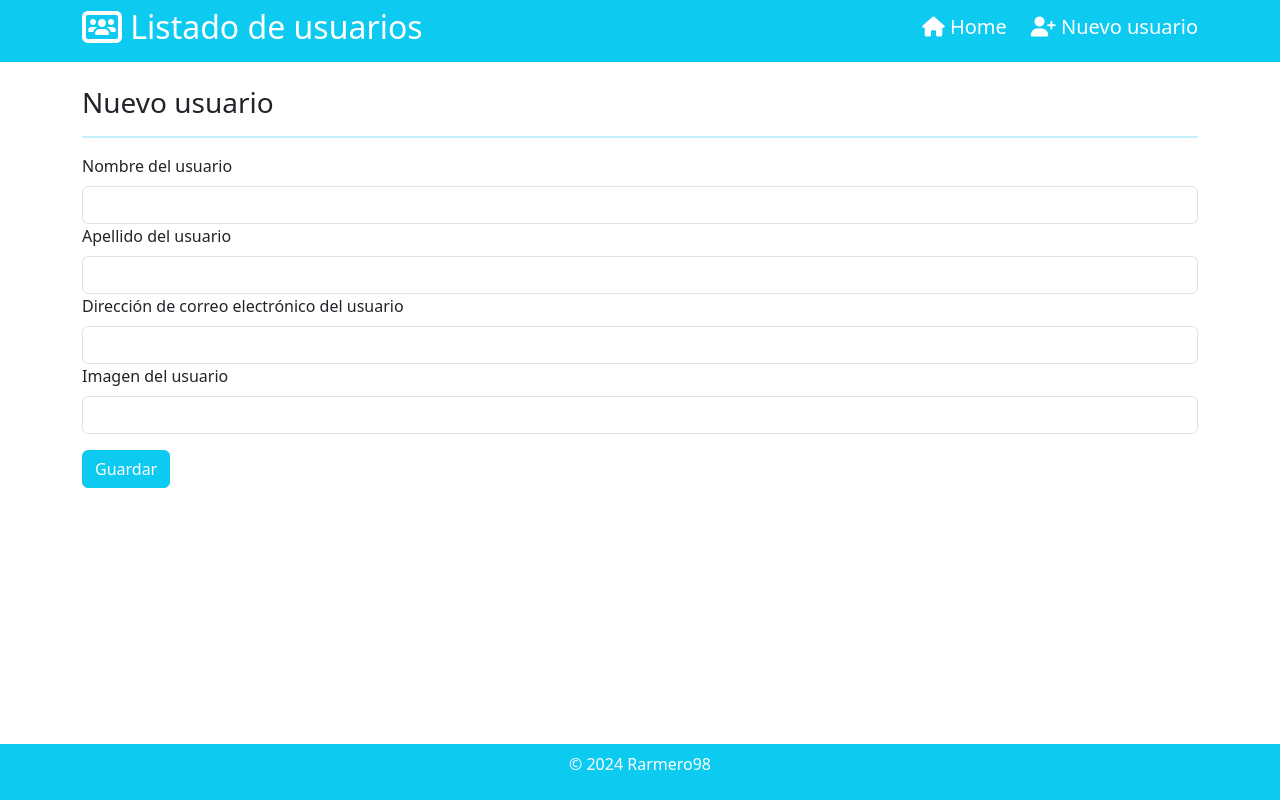
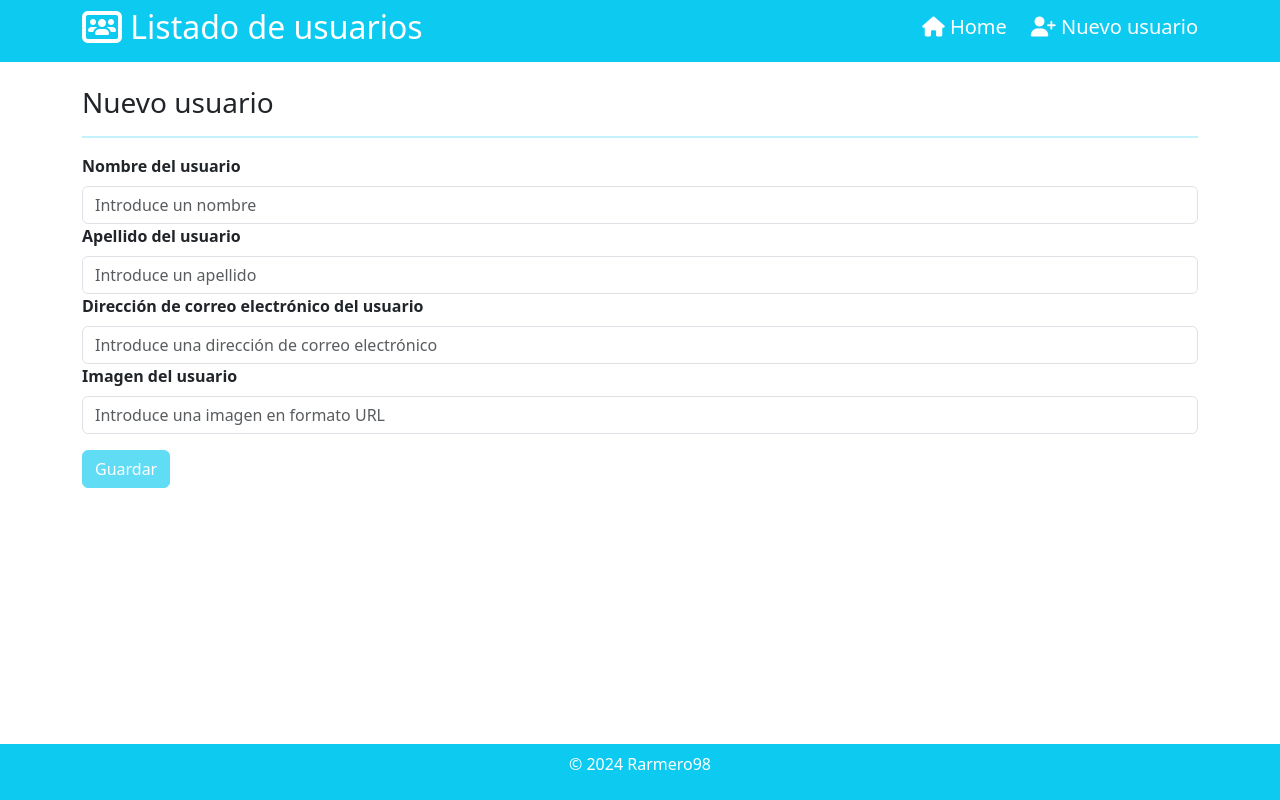
Before and after one commit to Rarmero98/usersListAngular, an Angular app: page /new/user in a window 1280 px wide. Built offline with nearby package versions, Linux system fonts and the light colour scheme.

Commit message:
Inclusión de los validadores para los distintos campos del formulario

```diff
--- a/src/app/pages/form/form.component.css
+++ b/src/app/pages/form/form.component.css
@@ -1,3 +1,17 @@
 .color {
   border-top: 2px solid #10ccf4;
 }
+
+input.ng-invalid.ng-touched {
+  border: 2px solid rgb(255, 38, 0);
+}
+
+input.ng-valid.ng-touched {
+  border: 2px solid rgb(47, 255, 0);
+}
+
+.error {
+  color: rgb(255, 38, 0);
+  font-size: 80%;
+  margin: 0 0 0 20px;
+}
--- a/src/app/pages/form/form.component.html
+++ b/src/app/pages/form/form.component.html
@@ -3,46 +3,82 @@
   <hr class="color" />
   <form [formGroup]="usersForm" (ngSubmit)="getDataForm()">
     <div>
-      <label class="form-label" for="first_name">Nombre del usuario</label>
+      <label class="form-label fw-semibold" for="first_name"
+        >Nombre del usuario</label
+      >
       <input
         class="form-control"
         type="text"
+        placeholder="Introduce un nombre"
         id="first_name"
         formControlName="first_name"
       />
+      @if (checkControl('first_name', 'required')) {
+      <p class="error">Campo requerido</p>
+      } @if (checkControl('first_name', 'pattern')) {
+      <p class="error">Debes introducir un nombre propio válido</p>
+      }
     </div>
     <div>
-      <label class="form-label" for="last_name">Apellido del usuario</label>
+      <label class="form-label fw-semibold" for="last_name"
+        >Apellido del usuario</label
+      >
       <input
         class="form-control"
         type="text"
+        placeholder="Introduce un apellido"
         id="last_name"
         formControlName="last_name"
       />
+      @if (checkControl('last_name', 'required')) {
+      <p class="error">Campo requerido</p>
+      } @if (checkControl('last_name', 'pattern')) {
+      <p class="error">Debes introducir un apellido válido</p>
+      }
     </div>
     <div>
-      <label class="form-label" for="email"
+      <label class="form-label fw-semibold" for="email"
         >Dirección de correo electrónico del usuario</label
       >
       <input
         class="form-control"
         type="email"
+        placeholder="Introduce una dirección de correo electrónico"
         id="email"
         formControlName="email"
       />
+      @if (checkControl('email', 'required')) {
+      <p class="error">Campo requerido</p>
+      } @if (checkControl('email', 'pattern')) {
+      <p class="error">
+        Debes introducir una dirección de correo electrónico válida
+      </p>
+      }
     </div>
     <div>
-      <label class="form-label" for="image">Imagen del usuario</label>
+      <label class="form-label fw-semibold" for="image"
+        >Imagen del usuario</label
+      >
       <input
         class="form-control"
         type="url"
+        placeholder="Introduce una imagen en formato URL"
         id="image"
         formControlName="image"
       />
+      @if (checkControl('image', 'required')) {
+      <p class="error">Campo requerido</p>
+      } @if (checkControl('image', 'pattern')) {
+      <p class="error">
+        Debes introducir una imagen en formato URL a través de un enlace que
+        empiece por http o https
+      </p>
+      }
     </div>
     <input
       type="submit"
       value="{{ action }}"
+      [disabled]="!usersForm.valid"
       class="btn btn-info text-white mt-3"
     />
   </form>
--- a/src/app/pages/form/form.component.ts
+++ b/src/app/pages/form/form.component.ts
@@ -1,5 +1,10 @@
 import { Component } from '@angular/core';
-import { FormControl, FormGroup, ReactiveFormsModule } from '@angular/forms';
+import {
+  FormControl,
+  FormGroup,
+  ReactiveFormsModule,
+  Validators,
+} from '@angular/forms';
 
 @Component({
   selector: 'app-form',
@@ -16,16 +21,42 @@ export class FormComponent {
   constructor() {
     this.usersForm = new FormGroup(
       {
-        first_name: new FormControl('', []),
-        last_name: new FormControl('', []),
-        email: new FormControl('', []),
-        image: new FormControl('', []),
+        first_name: new FormControl('', [
+          Validators.required,
+          Validators.pattern(/\b([A-ZÀ-ÿ][-,a-z. ']+[ ]*)+/),
+          // Procedencia de la expresión regular: https://regexr.com/3f8cm
+        ]),
+        last_name: new FormControl('', [
+          Validators.required,
+          Validators.pattern(/\b([A-ZÀ-ÿ][-,a-z. ']+[ ]*)+/),
+          // Procedencia de la expresión regular: https://regexr.com/3f8cm
+        ]),
+        email: new FormControl('', [
+          Validators.required,
+          Validators.pattern(/^[\w-.]+@([\w-]+\.)+[\w-]{2,4}$/),
+          // Esta la vimos en clase
+        ]),
+        image: new FormControl('', [
+          Validators.required,
+          Validators.pattern(/^(https?|chrome):\/\/[^\s$.?#].[^\s]*$/),
+          // Procedencia de la expresión regular: https://regexr.com/3um70
+        ]),
       },
       []
     );
   }
 
   getDataForm() {
-    console.log(this.usersForm.value);
+    this.usersForm.reset();
+  }
+
+  checkControl(
+    formControlName: string,
+    validador: string
+  ): boolean | undefined {
+    return (
+      this.usersForm.get(formControlName)?.hasError(validador) &&
+      this.usersForm.get(formControlName)?.touched
+    );
   }
 }
```
